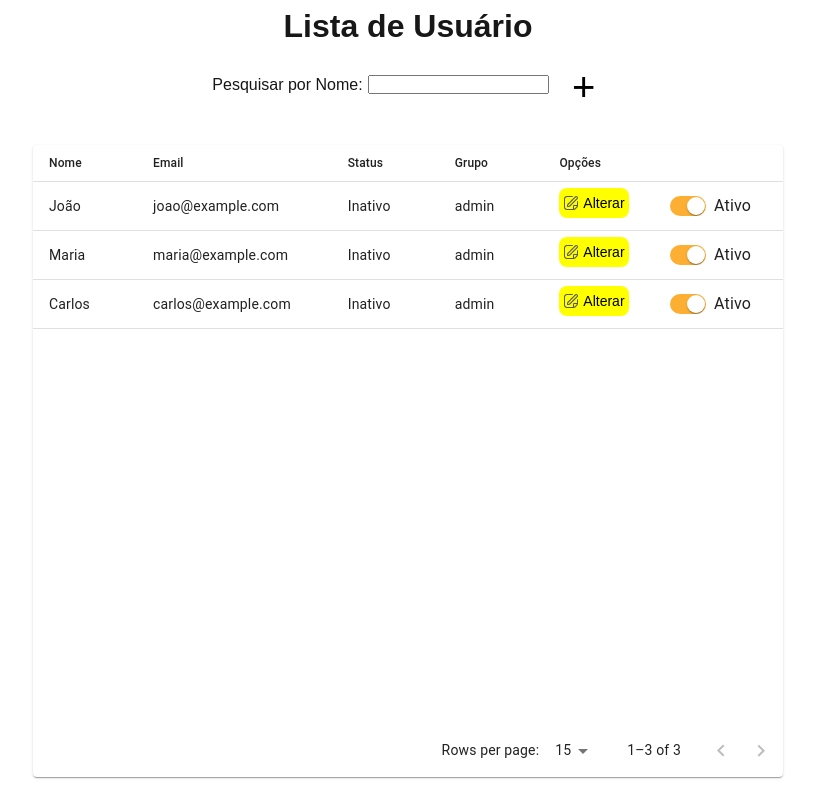
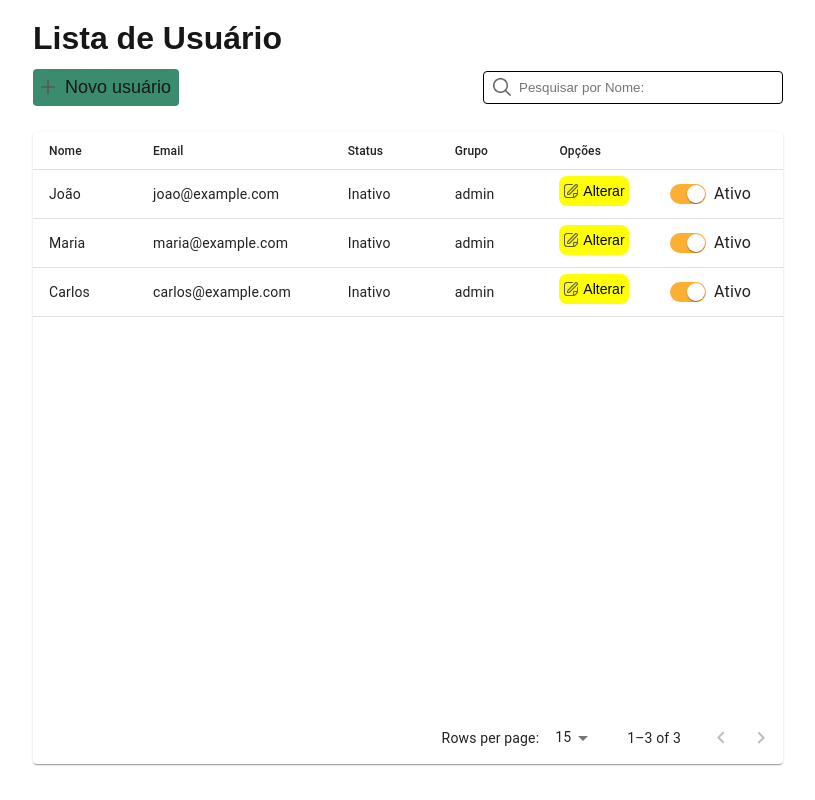
Before and after one commit to Kaique-Parente/E-Commerce-SayStreet, a Next.js app in the folder frontend/: page /users in a window 1280 px wide. Shown: the whole page, without its empty margins (232-1047 px from the left). Built offline with nearby package versions, Linux system fonts and the light colour scheme; no server answers.

Commit message:
[FRONTEND STYLES] Adição de icones e estilização da lista de usuários.

```diff
--- a/frontend/app/users/page.js
+++ b/frontend/app/users/page.js
@@ -9,6 +9,7 @@ import { useRouter } from "next/navigation";
 import Tabela from "@/components/MUI/Tabela";
 import useUsers from "@/hooks/useUsers";
 import Link from "next/link";
+import Image from "next/image";
 
 const Container = styled.div`
     width: 100%;
@@ -24,25 +25,59 @@ const Container = styled.div`
     gap: 30px;
 `
 
+const ContentContainer = styled.div`
+    display: flex;
+    flex-direction: column;
+`
+
 const InputContainer = styled.div`
     display: flex;
-    justify-content: flex-end;
+    justify-content: space-between;
     align-items: center;
     gap: 5px;
 
     height: 20px;
-    margin-bottom: 20px;
+    margin: 20px 0px 35px 0px;
 
-    button{
-        margin-left: 5px;
+    font-size: 18px;
+`
+const CreateContainer = styled.div`
+   a{
+        background-color: #3B8C6E;
+
+        display: flex;
+        align-items: center;
+        padding: 8px;
+
+        border-radius: 4px;
+
    }
 
-    a{
-        width: 40px;
-        height: 40px;
-        margin-left: 10px;
+   a:hover {
+        background-color: #2F7359;
     }
 `
+
+const SearchContainer = styled.div`
+    display: flex;
+    align-items: center;
+    gap: 10px;
+
+    position: relative;
+
+    input{
+        border: 0.5px solid black;
+        border-radius: 4px;
+
+        width: 300px;
+        padding: 8px 8px 8px 35px;
+    }
+`
+
+const SearchIcon = styled(Image)`
+  position: absolute;
+  left: 10px;
+`;
 
 const TextModal = styled.div`
     margin: 50px;
@@ -139,22 +174,34 @@ export default function Users() {
 
     return (
         <Container>
+            <ContentContainer>
+                <div>
                     <h1>Lista de Usuário</h1>
+                </div>
 
                 <InputContainer>
-                <label className="label" htmlFor="nome">Pesquisar por Nome:</label>
-                <input type="text" id="nome" value={nomeFiltro} onChange={handleNomeFiltro} />
-
+                    <CreateContainer>
                         <Link
                             href={'./cadastrar-user'}
                             style={{
                                 display: "flex",
                                 justifyContent: "center",
-                        fontSize: 40,
-                        color: "black",
+                                gap: "10px",
+
                                 cursor: "pointer"
                             }}
-                >+</Link>
+                        >
+                            <Image width={14} height={14} alt='Um icone de mais' src="/mais.png" />
+                            <span>Novo usuário</span>
+                        </Link>
+                    </CreateContainer>
+
+                    <SearchContainer>
+                        <SearchIcon width={18} height={18} alt='Um icone de lupa' src="/pesquisar.png" />
+                        <input type="text" id="nome" placeholder="Pesquisar por Nome:"
+                            value={nomeFiltro} onChange={handleNomeFiltro}
+                        />
+                    </SearchContainer>
                 </InputContainer>
 
                 <div>
@@ -186,6 +233,7 @@ export default function Users() {
                         handleAlternarStatus={handleAlternarStatus}
                     />
                 </div>
+            </ContentContainer>
         </Container>
     );
 }
```
Also changed, not shown: frontend/public/mais.png (added), frontend/public/pesquisar.png (added). Lines whose indentation alone changed are shown as unchanged.
